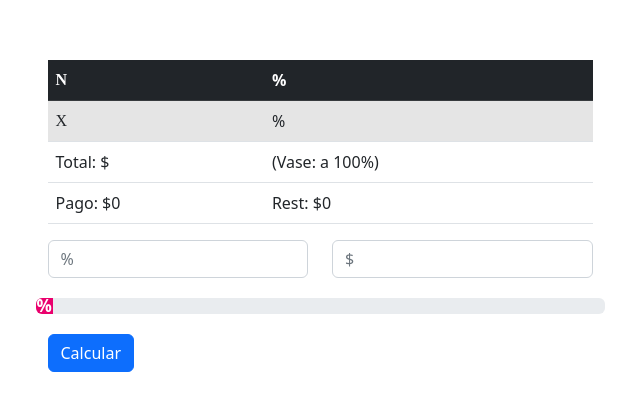
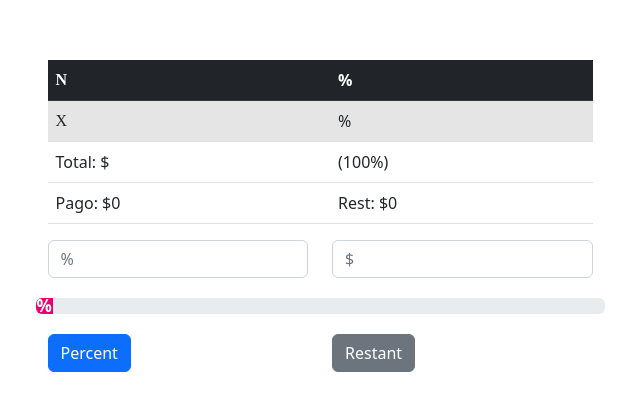
Before and after one commit to jdc0092/calculator-for-percent, a React (Create React App) app: page / in a window 1280 px wide. Shown: the part 184-594 px from the top of the page, without its empty margins (320-960 px from the left). Built offline with nearby package versions, Linux system fonts and the light colour scheme.

Commit message:
Adding new button for remaining charge

```diff
--- a/package.json
+++ b/package.json
@@ -1,5 +1,5 @@
 {
-  "name": "carculadora-porc",
+  "name": "calculadora-perc",
   "version": "0.1.0",
   "private": true,
   "dependencies": {
--- /dev/null
+++ b/src/components/ButtonRest/ButtonRest.jsx
@@ -0,0 +1,13 @@
+import React from "react";
+
+
+function ButtonRest(props) {
+    return (
+        <div>
+            <button className="btn btn-secondary" onClick={props.ButtonRest}>Restant</button>
+        </div>
+    )
+
+}
+
+export default ButtonRest;
--- a/src/components/ButtonResult/ButtonResult.jsx
+++ b/src/components/ButtonResult/ButtonResult.jsx
@@ -4,7 +4,7 @@ import React from "react";
 function ButtonResult(props) {
     return (
         <div>
-            <button className="btn btn-primary" onClick={props.ButtonR}>Calcular</button>
+            <button className="btn btn-primary" onClick={props.ButtonR}>Percent</button>
         </div>
     )
 
--- a/src/components/ComponentsOperations/Operations.jsx
+++ b/src/components/ComponentsOperations/Operations.jsx
@@ -22,7 +22,7 @@ function Operations(props) {
                     </tr>
                     <tr>
                         <td>Total: ${props.num.toLocaleString('es-Us')}</td>
-                        <td>(Vase: a {props.numPercent.toLocaleString('es-Us')}%)</td>
+                        <td>({props.numPercent.toLocaleString('es-Us')}%)</td>
                     </tr>
                     <tr>
                         <td>Pago: ${props.montPercent.toLocaleString('es-Us')}</td>
--- a/src/components/app/App.js
+++ b/src/components/app/App.js
@@ -5,10 +5,12 @@ import InputResult from "../ComponentResult/InputResult.jsx";
 import ButtonResult from "../ButtonResult/ButtonResult.jsx";
 import Operations from "../ComponentsOperations/Operations.jsx";
 import BarraPercent from '../ComponetBarraPercent/BarraPercent.jsx';
+import ButtonRest from "../ButtonRest/ButtonRest.jsx";
 
 function App() {
 
   const [montPercent, setMontPercent] = useState(0);
+  const [montRest, setMontRest] = useState(0);
   const [valPercent, setvalPercent] = useState('');
   const [num, setNum] = useState('');
 
@@ -23,10 +25,12 @@ function App() {
   }
 
   const ButtonR = (e) => {
-    setMontPercent(valPercent * num / numPercent);
+    setMontPercent((valPercent * num) / numPercent);
   }
 
-const restPercent = num - montPercent;
+  const ButtonRestCalc = (e) => {
+    setMontRest(num - montPercent);
+  }
 
 
   return (
@@ -36,7 +40,7 @@ const restPercent = num - montPercent;
           inputPercent={valPercent}
           numPercent={numPercent}
           num={num}
-          restPercent={restPercent}
+          restPercent={montRest}
           montPercent={montPercent}
         />
 
@@ -55,14 +59,25 @@ const restPercent = num - montPercent;
               inputNumber={number}
             />
           </div>
+
           <BarraPercent
             BarraPercent={valPercent}
             numPercent={numPercent}
           />
-          <ButtonResult
-            ButtonR={ButtonR}
-          />
         </div>
+
+          <div className='row'>
+            <div className='col-md-6'>
+              <ButtonResult
+                ButtonR={ButtonR}
+              />
+            </div>
+            <div className='col-md-6'>
+              <ButtonRest
+                ButtonRest={ButtonRestCalc}
+              />
+            </div>
+          </div>
       </div>
     </div>
   );
```
